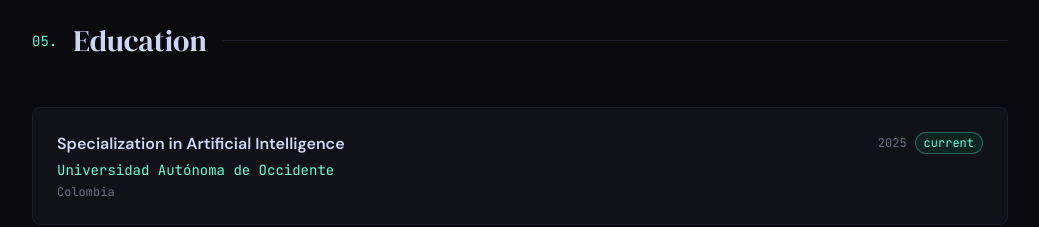
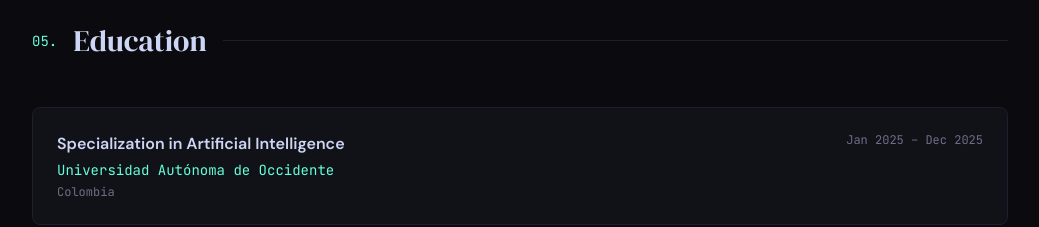
Before and after one commit to PabloAMoreno97/professional-portfolio, a React (Vite) app: page / in a window 1280 px wide. Shown: the part 4055-4282 px from the top of the page, without its empty margins (120-1159 px from the left). Built offline with nearby package versions, Linux system fonts and the light colour scheme.

Commit message:
Fix: Updated IA specialization information.

```diff
--- a/src/data/portfolio.ts
+++ b/src/data/portfolio.ts
@@ -320,9 +320,9 @@
   {
     institution: 'Universidad Autónoma de Occidente',
     degree: { en: 'Specialization in Artificial Intelligence', es: 'Especialización en Inteligencia Artificial' },
-    period: '2025',
+    period: 'Jan 2025 – Dec 2025',
     location: 'Colombia',
-    current: true,
+    current: false,
   },
   {
     institution: 'Universidad EAFIT',
```
